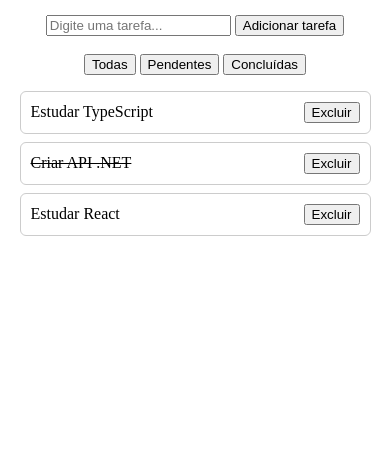
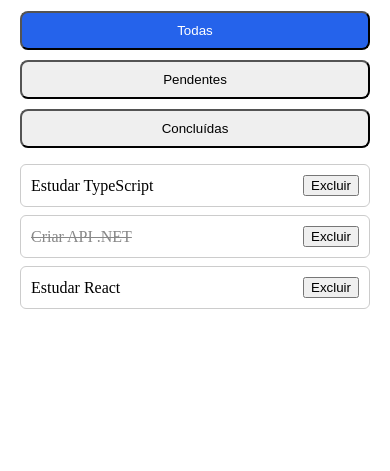
Before and after one commit to MatheusRoot99/gerenciador-tarefas, a website built with Vite: page index.html in a window 390 px wide. Shown: the part 373-844 px from the top of the page. Built offline with nearby package versions, Linux system fonts and the light colour scheme.

Commit message:
style: melhora interface e responsividade das tarefas

```diff
--- a/src/main.ts
+++ b/src/main.ts
@@ -2,7 +2,7 @@
 import './style.css';
 
 // ============================================
-// 1. ESTRUTURA HTML DA APLICAÇÃO
+// 1. ESTRUTURA HTML
 // ============================================
 
 document.querySelector<HTMLDivElement>('#app')!.innerHTML = `
@@ -12,7 +12,7 @@ document.querySelector<HTMLDivElement>('#app')!.innerHTML = `
       <p>Organize suas atividades diárias</p>
     </div>
 
-    <div>
+    <div class="form-tarefa">
       <input
         id="inputTarefa"
         type="text"
@@ -22,9 +22,11 @@ document.querySelector<HTMLDivElement>('#app')!.innerHTML = `
     </div>
 
     <div>
-      <button id="btnTodas">Todas</button>
-      <button id="btnPendentes">Pendentes</button>
-      <button id="btnConcluidas">Concluídas</button>
+      <div class="filtros">
+        <button id="btnTodas">Todas</button>
+        <button id="btnPendentes">Pendentes</button>
+        <button id="btnConcluidas">Concluídas</button>
+      </div>
 
       <ul id="listaTarefas"></ul>
     </div>
@@ -32,17 +34,13 @@ document.querySelector<HTMLDivElement>('#app')!.innerHTML = `
 `;
 
 // ============================================
-// 2. CAPTURA DOS ELEMENTOS HTML (DOM)
+// 2. ELEMENTOS DO DOM
 // ============================================
-
-// querySelector() procura elementos no HTML.
-// O símbolo # indica uma busca pelo ID.
-// O operador ?. evita acessar métodos de null.
 
 const lista =
   document.querySelector<HTMLUListElement>('#listaTarefas');
 
-const botao =
+const btnAdicionar =
   document.querySelector<HTMLButtonElement>('#btnAdicionar');
 
 const campo =
@@ -58,19 +56,16 @@ const btnConcluidas =
   document.querySelector<HTMLButtonElement>('#btnConcluidas');
 
 // ============================================
-// 3. TIPOS E ESTADO DA APLICAÇÃO
+// 3. TIPOS E ESTADO
 // ============================================
 
-// Interface: define a estrutura de uma tarefa.
 interface Tarefa {
   id: number;
   titulo: string;
   concluida: boolean;
 }
 
-// Fonte única de dados da aplicação.
-// Usamos let porque podemos substituir este array
-// pelo resultado de filter() ou JSON.parse().
+type Filtro = 'todas' | 'pendentes' | 'concluidas';
 
 let tarefas: Tarefa[] = [
   { id: 1, titulo: 'Estudar TypeScript', concluida: false },
@@ -78,247 +73,179 @@ let tarefas: Tarefa[] = [
   { id: 3, titulo: 'Estudar React', concluida: false }
 ];
 
-// Union Type: limita os valores permitidos.
-// O filtro começa mostrando todas as tarefas.
-
-let filtroAtual: 'todas' | 'pendentes' | 'concluidas' = 'todas';
+let filtroAtual: Filtro = 'todas';
 
 // ============================================
-// 4. RECUPERAR TAREFAS DO LOCALSTORAGE
+// 4. RECUPERAR DADOS SALVOS
 // ============================================
-
-// getItem() retorna uma string ou null.
-// Precisamos recuperar os dados ANTES de renderizar.
 
 const dadosSalvos = localStorage.getItem('tarefas');
 
 if (dadosSalvos !== null) {
   try {
-
-    // JSON.parse() transforma texto JSON em dados JS.
     const tarefasConvertidas = JSON.parse(dadosSalvos);
 
-    // Verifica se o conteúdo recuperado é um array.
-    // Futuramente validaremos cada objeto também.
     if (Array.isArray(tarefasConvertidas)) {
-
-      // Substitui os dados iniciais pelos dados salvos.
       tarefas = tarefasConvertidas;
-
     } else {
       console.warn('Os dados salvos não são um array.');
     }
-
   } catch {
-
-    // JSON inválido pode lançar uma exceção.
-    // Neste caso, mantemos as tarefas iniciais.
     console.error('Erro ao recuperar tarefas!');
-
   }
 }
 
 // ============================================
-// 5. FUNÇÃO PARA SALVAR TAREFAS
+// 5. SALVAR TAREFAS
 // ============================================
-
-// Persistência: guardar os dados no navegador.
-// stringify() converte o array em texto JSON.
-// setItem() armazena o texto usando uma chave.
 
 function salvarTarefas() {
   const tarefasJSON = JSON.stringify(tarefas);
-
   localStorage.setItem('tarefas', tarefasJSON);
 }
 
 // ============================================
-// 6. FUNÇÃO PARA RENDERIZAR AS TAREFAS
+// 6. ATUALIZAR APARÊNCIA DOS FILTROS
 // ============================================
 
-// Renderizar = transformar os dados em HTML.
-// O array tarefas continua sendo a fonte dos dados.
+function atualizarBotoesFiltro() {
+  btnTodas?.classList.toggle(
+    'ativo',
+    filtroAtual === 'todas'
+  );
+
+  btnPendentes?.classList.toggle(
+    'ativo',
+    filtroAtual === 'pendentes'
+  );
+
+  btnConcluidas?.classList.toggle(
+    'ativo',
+    filtroAtual === 'concluidas'
+  );
+}
+
+// ============================================
+// 7. RENDERIZAR TAREFAS
+// ============================================
 
 function renderizarTarefas() {
-
-  // Early return: encerra se a lista não existir.
   if (!lista) return;
 
-  // Limpa o HTML antigo para evitar duplicações.
+  // Limpa a lista antes de reconstruí-la.
   lista.innerHTML = '';
 
-  // Começamos com todas as tarefas.
   let tarefasExibidas = tarefas;
 
-  // ========================================
-  // 6.1. APLICAR FILTROS
-  // ========================================
-
-  // filter() cria um novo array.
-  // Não modifica o array original.
-
+  // Aplica o filtro selecionado.
   if (filtroAtual === 'pendentes') {
-
     tarefasExibidas = tarefas.filter((tarefa) => {
       return tarefa.concluida === false;
     });
-
   } else if (filtroAtual === 'concluidas') {
-
     tarefasExibidas = tarefas.filter((tarefa) => {
       return tarefa.concluida === true;
     });
-
   }
 
-  // ========================================
-  // 6.2. CRIAR OS ELEMENTOS HTML
-  // ========================================
-
-  // for...of percorre as tarefas que serão exibidas.
+  // Cria os elementos de cada tarefa.
   for (const tarefa of tarefasExibidas) {
-
-    // Cria um item da lista.
     const item = document.createElement('li');
-
-    // Cria um span para guardar somente o título.
-    // Assim o botão Excluir não ficará riscado.
     const textoTarefa = document.createElement('span');
+    const btnExcluir = document.createElement('button');
 
     textoTarefa.textContent = tarefa.titulo;
 
-    // Aplica a classe CSS se a tarefa está concluída.
     if (tarefa.concluida) {
       textoTarefa.classList.add('concluida');
     }
 
-    // Insere o texto dentro do li.
-    item.appendChild(textoTarefa);
-
-    // ========================================
-    // 6.3. CONCLUIR OU REABRIR TAREFA
-    // ========================================
-
+    // Clicar no cartão conclui ou reabre a tarefa.
     item.addEventListener('click', () => {
-
-      // O operador ! inverte um booleano.
-      // true vira false e false vira true.
       tarefa.concluida = !tarefa.concluida;
 
-      // Primeiro atualizamos os dados.
-      // Depois salvamos e renderizamos.
       salvarTarefas();
       renderizarTarefas();
-
     });
 
-    // ========================================
-    // 6.4. CRIAR BOTÃO EXCLUIR
-    // ========================================
-
-    const btnExcluir = document.createElement('button');
-
+    // Configura o botão de exclusão.
     btnExcluir.textContent = 'Excluir';
 
-    // appendChild() adiciona o elemento filho.
-    // Pai: item (li)
-    // Filho: btnExcluir (button)
-    item.appendChild(btnExcluir);
-
-    // ========================================
-    // 6.5. EXCLUIR TAREFA DO ARRAY
-    // ========================================
-
     btnExcluir.addEventListener('click', (event) => {
-
-      // Impede que o clique chegue ao li.
+      // Evita disparar o clique do cartão.
       event.stopPropagation();
 
-      // Mantém todas as tarefas, menos a clicada.
-      // Comparamos pelo identificador único.
       tarefas = tarefas.filter((tarefaDoArray) => {
         return tarefaDoArray.id !== tarefa.id;
       });
 
-      // Persiste a exclusão.
       salvarTarefas();
-
-      // Atualiza a lista visual.
       renderizarTarefas();
-
     });
 
-    // Insere o li completo dentro da ul.
+    // Monta o cartão.
+    item.appendChild(textoTarefa);
+    item.appendChild(btnExcluir);
+
+    // Adiciona o cartão à lista.
     lista.appendChild(item);
   }
 }
 
 // ============================================
-// 7. EVENTO: ADICIONAR TAREFA
+// 8. EVENTO: ADICIONAR TAREFA
 // ============================================
 
-botao?.addEventListener('click', () => {
-
-  // Verifica se o input existe.
+btnAdicionar?.addEventListener('click', () => {
   if (!campo) return;
 
-  // trim() remove espaços no começo e no final.
   const texto = campo.value.trim();
 
-  // Early return: impede cadastrar texto vazio.
   if (texto === '') {
     console.log('O campo está vazio!');
     return;
   }
 
-  // push() adiciona um objeto ao array.
-  // Date.now() fornece um ID numérico provisório.
   tarefas.push({
     id: Date.now(),
     titulo: texto,
     concluida: false
   });
 
-  // Salva o array atualizado.
   salvarTarefas();
-
-  // Atualiza a interface.
   renderizarTarefas();
 
-  // Limpa o input.
   campo.value = '';
 });
 
 // ============================================
-// 8. EVENTOS DOS BOTÕES DE FILTRO
+// 9. EVENTOS DOS FILTROS
 // ============================================
-
-// Cada botão altera o estado do filtro.
-// Depois renderizamos novamente a lista.
 
 btnTodas?.addEventListener('click', () => {
   filtroAtual = 'todas';
 
+  atualizarBotoesFiltro();
   renderizarTarefas();
 });
 
 btnPendentes?.addEventListener('click', () => {
   filtroAtual = 'pendentes';
 
+  atualizarBotoesFiltro();
   renderizarTarefas();
 });
 
 btnConcluidas?.addEventListener('click', () => {
   filtroAtual = 'concluidas';
 
+  atualizarBotoesFiltro();
   renderizarTarefas();
 });
 
 // ============================================
-// 9. RENDERIZAÇÃO INICIAL
+// 10. INICIALIZAÇÃO
 // ============================================
 
-// O código anterior já recuperou os dados salvos.
-// Agora podemos construir a lista no navegador.
-
 renderizarTarefas();
+atualizarBotoesFiltro();
--- a/src/style.css
+++ b/src/style.css
@@ -1,3 +1,7 @@
+/* ============================================
+   1. ESTILOS GERAIS
+============================================ */
+
 body {
   margin: 0;
 }
@@ -13,11 +17,6 @@ h1 {
   font-size: 56px;
   letter-spacing: -1.68px;
   margin: 32px 0;
-
-  @media (max-width: 1024px) {
-    font-size: 36px;
-    margin: 20px 0;
-  }
 }
 
 h2 {
@@ -25,15 +24,15 @@ h2 {
   line-height: 118%;
   letter-spacing: -0.24px;
   margin: 0 0 8px;
-
-  @media (max-width: 1024px) {
-    font-size: 20px;
-  }
 }
 
 p {
   margin: 0;
 }
+
+/* ============================================
+   2. ESTRUTURA DA PÁGINA
+============================================ */
 
 #app {
   width: 1126px;
@@ -50,21 +49,55 @@ p {
 #center {
   display: flex;
   flex-direction: column;
+  justify-content: center;
+  align-items: center;
   gap: 25px;
-  place-content: center;
-  place-items: center;
   flex-grow: 1;
-
-  @media (max-width: 1024px) {
-    padding: 32px 20px 24px;
-    gap: 18px;
-  }
 }
 
-.concluida {
-  text-decoration: line-through;
+/* ============================================
+   3. FORMULÁRIO DE NOVAS TAREFAS
+============================================ */
+
+.form-tarefa {
+  display: flex;
+  gap: 10px;
+  align-items: center;
 }
 
+.form-tarefa input {
+  flex: 1;
+  min-width: 0;
+}
+
+/* ============================================
+   4. FILTROS
+============================================ */
+
+.filtros {
+  display: flex;
+  justify-content: center;
+  gap: 10px;
+}
+
+.filtros button {
+  padding: 10px 16px;
+  border-radius: 8px;
+  cursor: pointer;
+}
+
+.filtros button:hover {
+  background-color: #dbeafe;
+}
+
+.filtros button.ativo {
+  background-color: #2563eb;
+  color: white;
+}
+
+/* ============================================
+   5. LISTA DE TAREFAS
+============================================ */
 
 #listaTarefas {
   list-style: none;
@@ -82,4 +115,80 @@ p {
   margin-bottom: 8px;
   border: 1px solid #ccc;
   border-radius: 6px;
+  cursor: pointer;
 }
+
+#listaTarefas li:hover {
+  background-color: #f1f5f9;
+}
+
+#listaTarefas li span {
+  flex: 1;
+  min-width: 0;
+  overflow-wrap: anywhere;
+  text-align: left;
+}
+
+#listaTarefas li button {
+  flex-shrink: 0;
+}
+
+.concluida {
+  text-decoration: line-through;
+  color: #888;
+}
+
+/* ============================================
+   6. RESPONSIVIDADE - TABLETS
+============================================ */
+
+@media (max-width: 1024px) {
+  h1 {
+    font-size: 36px;
+    margin: 20px 0;
+  }
+
+  h2 {
+    font-size: 20px;
+  }
+
+  #center {
+    padding: 32px 20px 24px;
+    gap: 18px;
+  }
+}
+
+/* ============================================
+   7. RESPONSIVIDADE - CELULARES
+============================================ */
+
+@media (max-width: 600px) {
+  #center {
+    align-items: stretch;
+  }
+
+  .form-tarefa {
+    flex-direction: column;
+    width: 100%;
+    align-items: stretch;
+  }
+
+  .form-tarefa input {
+    width: 100%;
+    box-sizing: border-box;
+  }
+
+  .filtros {
+    flex-direction: column;
+  }
+
+  .filtros button {
+    width: 100%;
+  }
+
+  #listaTarefas {
+    width: 100%;
+    max-width: 100%;
+    box-sizing: border-box;
+  }
+}
```
